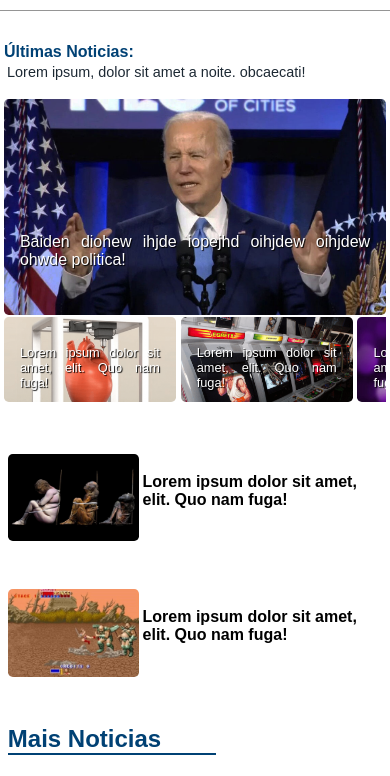
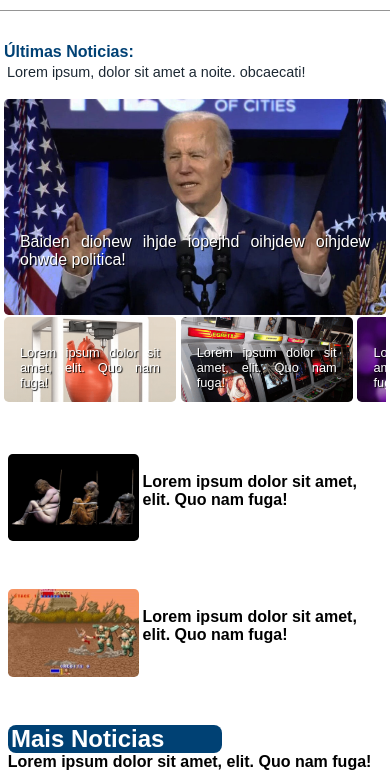
Before and after one commit to Thiago-Espindula/Site-Noticias, a plain HTML site: page THG Notícias v2/index.html in a window 390 px wide. Shown: the part 59-835 px from the top of the page. Drawn offline with Linux system fonts and the light colour scheme; a web font is replaced by a local one.

Commit message:
commit site noticias

```diff
--- a/THG Notícias v2/css/style.css
+++ b/THG Notícias v2/css/style.css
@@ -316,8 +316,12 @@ header {
 .mais-noticias {
     position: absolute;
     left: 66.6%;
-    border-bottom: 2px solid #004174;
+    outline: none;
     color: #004174;
+    background-color: #004174;
+    color: #fff;
+    border-radius: .5rem;
+    padding: 0rem .2rem 0rem.2rem;
 }
 .img-noticia-secundaria1 img, .img-noticia-secundaria2 img {
     width: 35%;
@@ -388,8 +392,7 @@ header {
     grid-area: n5;
     width: 13rem;
     position: initial;
-    border-bottom: 2px solid #004174;
-    color: #004174;
+    color: #ffffff;
 }
 .img-noticia-secundaria1 h2, .img-noticia-secundaria2 h2 {
     font-size: 1rem;
--- a/THG Notícias v2/index.html
+++ b/THG Notícias v2/index.html
@@ -78,6 +78,7 @@
                 <img src="imagens/jogos arcade2.jpg" alt="">
                 <h2>Lorem ipsum dolor sit amet, elit. Quo nam fuga!</h2>
             </div>
+            <div class="mais-noticias-all">
                 <div class="mais-noticias">
                     <h2>Mais Noticias</h2>
                 </div>
@@ -88,6 +89,7 @@
                 <div class="img-noticia-secundaria4">
                     <h2>Lorem ipsum dolor sit amet, elit. Quo nam fuga!</h2>
                     <p>Comédia</p>
+                </div>
             </div>
         </div>
     </section>
```
Lines whose indentation alone changed are shown as unchanged.
